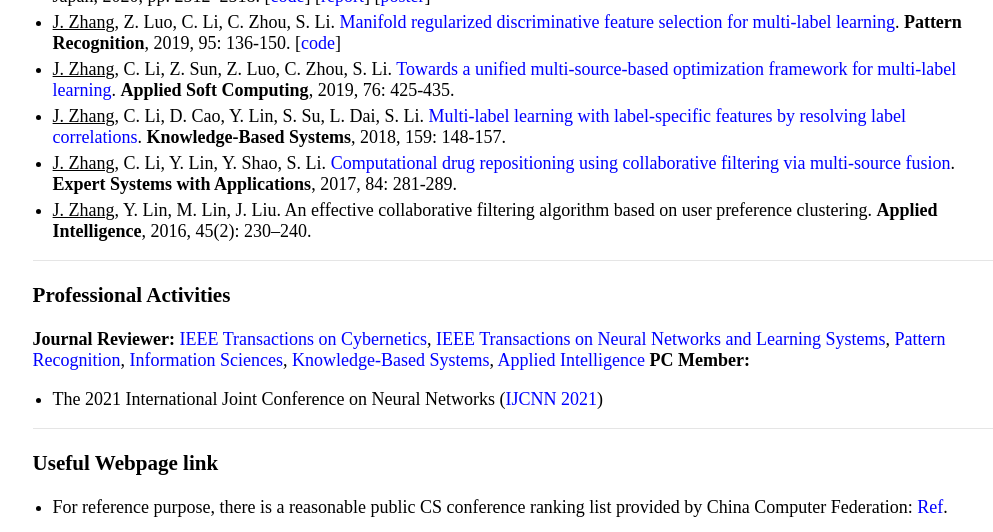
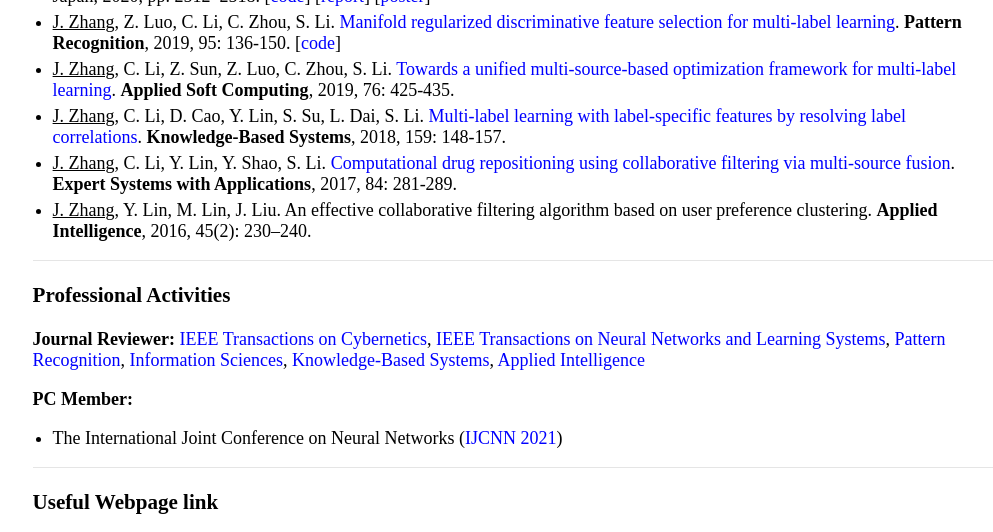
Before and after one commit to jiazhang-ml/jiazhang-ml.github.io, a Jekyll site: the page built from index.md, in a window 1280 px wide and 900 px high, scrolled down 678 px, cut to the strip 0-532 px from the top of the window. Shown: the whole strip, without its empty margins (121-1114 px from the left). Built offline with Jekyll 4.4.1, drawn with Linux system fonts in a browser that asks for light colours.

Commit message:
Update index.md

```diff
--- a/index.md
+++ b/index.md
@@ -32,8 +32,9 @@ I have a few recent manuscripts available on-line: ( More Publications in [[Goog
 
 ### Professional Activities
 **Journal Reviewer:** [IEEE Transactions on Cybernetics](https://mc.manuscriptcentral.com/cyb-ieee), [IEEE Transactions on Neural Networks and Learning Systems](https://mc.manuscriptcentral.com/tnnls), [Pattern Recognition](https://www.journals.elsevier.com/pattern-recognition/), [Information Sciences](https://www.journals.elsevier.com/information-sciences), [Knowledge-Based Systems](https://www.journals.elsevier.com/knowledge-based-systems), [Applied Intelligence](https://www.editorialmanager.com/apin/Default.aspx)
+
 **PC Member:**
-* The 2021 International Joint Conference on Neural Networks ([IJCNN 2021](https://www.ijcnn.org/))
+* The International Joint Conference on Neural Networks ([IJCNN 2021](https://www.ijcnn.org/))
 
 ---
 
```
